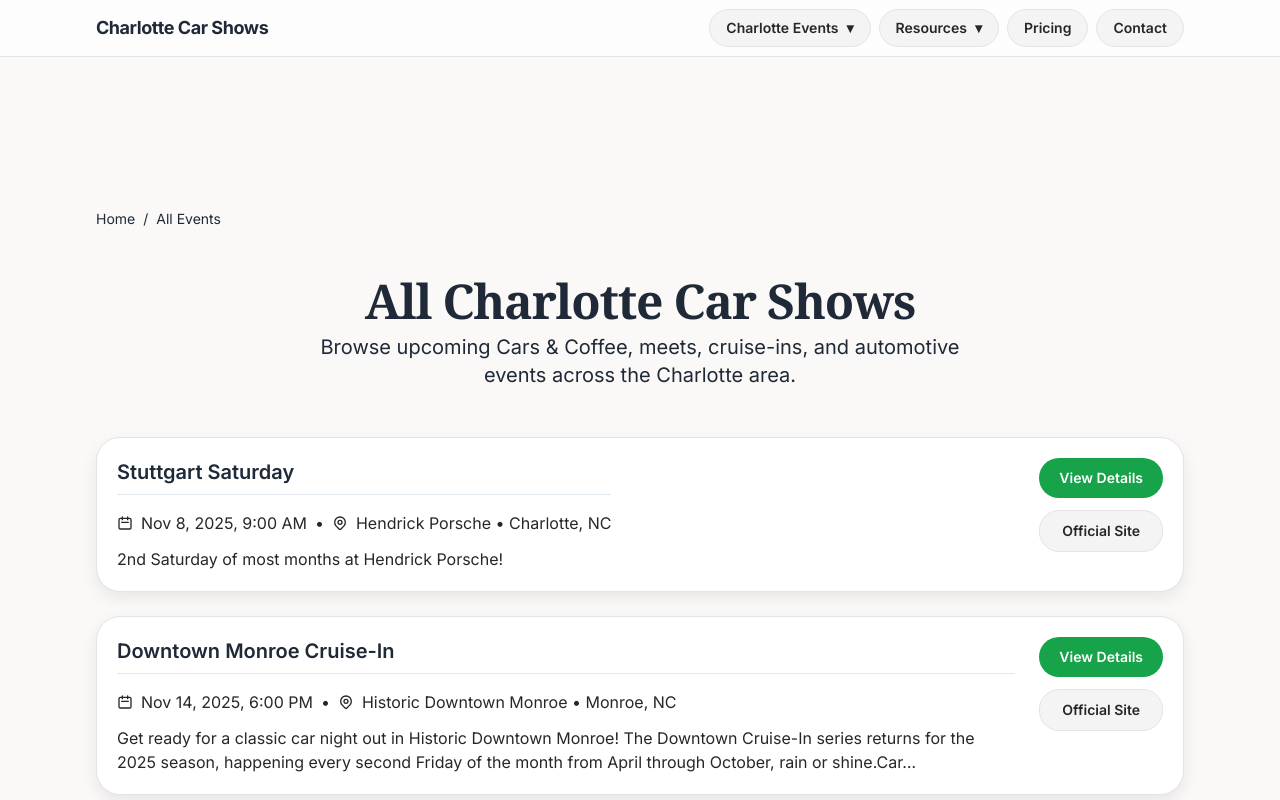
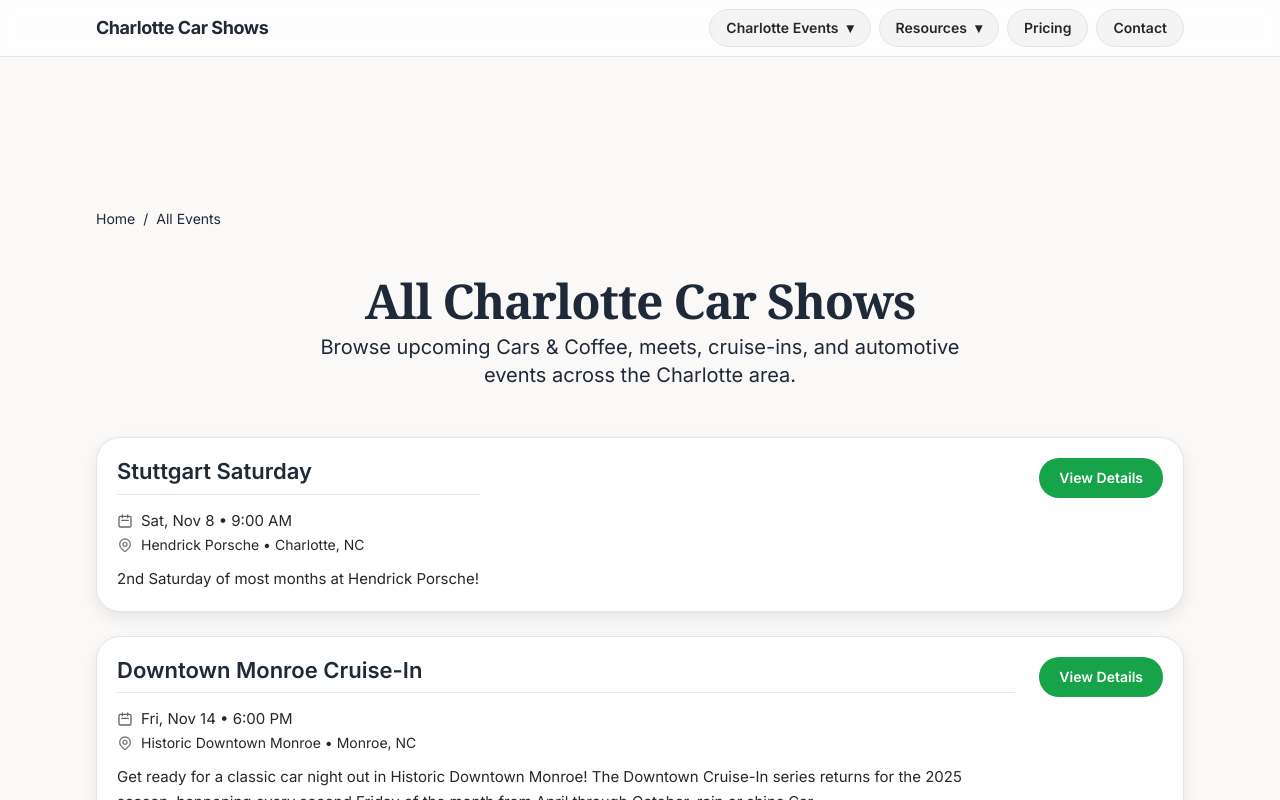
Before and after one commit to kevinscooke/ccs26, a Next.js app: page /events/page/2/ in a window 1280 px wide. Shown: the top 800 px of the page. Built offline with nearby package versions, Linux system fonts and the light colour scheme.

Commit message:
eventlistcard update.

```diff
--- a/app/events/page.tsx
+++ b/app/events/page.tsx
@@ -5,7 +5,7 @@ import type { Metadata } from "next";
 import { loadEvents } from "@/lib/data";
 import { toEtDate, nowInET, formatDateET, formatTimeET } from "@/lib/et";
 import Container from '@/components/Container';
-import EventCard from "@/components/EventCard";
+import EventListCard from "@/components/event/EventListCard";
 import WeeklyControls from "@/components/WeeklyControls.client";
 import Breadcrumbs from "@/components/Breadcrumbs";
 import weeklyStyles from "@/components/Weekly.module.css";
@@ -135,7 +135,7 @@ export default async function EventsAllPage() {
                       <div className="h-px flex-1 bg-[var(--fg)]/10" />
                     </div>
                   )}
-                  <EventCard event={e} />
+                  <EventListCard e={e} />
                 </React.Fragment>
               );
             })}
--- a/app/events/page/[page]/page.tsx
+++ b/app/events/page/[page]/page.tsx
@@ -2,6 +2,7 @@ import React from "react";
 import Link from "next/link";
 // GoogleAd removed
 import eventsData from "../../../data/events.json";
+import EventListCard from "@/components/event/EventListCard";
 
 const PAGE_SIZE = 15;
 
@@ -53,57 +54,7 @@ export default function EventsPage({ params }: { params: { page: string } }) {
       </header>
       <div className="space-y-6">
         {paginatedEvents.map((e: EventType) => (
-          <article key={e.id} className="ccs-card group transition-all hover:shadow-lg hover:scale-[1.01]">
-            <div className="flex flex-col md:flex-row md:items-start md:justify-between gap-4 md:gap-6">
-              <div className="min-w-0 space-y-3">
-                <div>
-                  <div className="flex items-start gap-3 flex-wrap">
-                    <h2 className="text-xl font-semibold text-[var(--fg)]">
-                      <Link href={`/events/${e.slug}`} className="hover:text-green-600 transition-colors">
-                        {e.title}
-                      </Link>
-                    </h2>
-                    {e.isFeatured && (
-                      <span className="ccs-badge">Featured</span>
-                    )}
-                  </div>
-                  <div className="mt-2 border-t border-[var(--fg)]/10" />
-                  <p className="mt-2 pt-2 text-base text-[var(--fg)]/60 flex flex-col md:flex-row md:items-center gap-1 md:gap-2">
-                    <span className="inline-flex items-center gap-2">
-                      <svg className="w-4 h-4" aria-hidden="true" fill="none" viewBox="0 0 24 24" stroke="currentColor">
-                        <path strokeLinecap="round" strokeLinejoin="round" strokeWidth={2}
-                              d="M8 7V3m8 4V3m-9 8h10M5 21h14a2 2 0 002-2V7a2 2 0 00-2-2H5a2 2 0 00-2 2v12a2 2 0 002 2z" />
-                      </svg>
-                      <span className="whitespace-nowrap">{new Intl.DateTimeFormat("en-US", { dateStyle: "medium", timeStyle: "short", timeZone: "America/New_York" }).format(new Date(e.startAt))}</span>
-                    </span>
-                    {e.venue && (
-                      <span className="inline-flex items-center gap-2">
-                        <span className="hidden md:inline text-[var(--fg)]/40">•</span>
-                        <svg className="w-4 h-4" aria-hidden="true" fill="none" viewBox="0 0 24 24" stroke="currentColor">
-                          <path strokeLinecap="round" strokeLinejoin="round" strokeWidth={2}
-                                d="M17.657 16.657L13.414 20.9a1.998 1.998 0 01-2.827 0l-4.244-4.243a8 8 0 1111.314 0z" />
-                          <path strokeLinecap="round" strokeLinejoin="round" strokeWidth={2}
-                                d="M15 11a3 3 0 11-6 0 3 3 0 016 0z" />
-                        </svg>
-                        <span>{e.venue.name} • {[e.venue.city, e.venue.state].filter(Boolean).join(", ")}</span>
-                      </span>
-                    )}
-                  </p>
-                </div>
-                {e.description && (
-                  <p className="text-sm md:text-base text-[var(--fg)]/70 leading-relaxed">
-                    {e.description.length > 220 ? e.description.slice(0, 220).replace(/\s+\S*$/, "") + "…" : e.description}
-                  </p>
-                )}
-              </div>
-              <div className="shrink-0 flex flex-col gap-3 mt-4 md:mt-0 w-full md:w-auto">
-                <Link className="ccs-btn-primary px-5 py-2.5 group-hover:scale-105 transition-transform w-full md:w-auto" href={`/events/${e.slug}`}>View Details</Link>
-                {e.url && (
-                  <a className="ccs-btn px-5 py-2.5 w-full md:w-auto" href={e.url} target="_blank" rel="noreferrer">Official Site</a>
-                )}
-              </div>
-            </div>
-          </article>
+          <EventListCard key={e.id} e={e} />
         ))}
       </div>
       {/* Pagination Controls */}
--- a/app/events/past/page.tsx
+++ b/app/events/past/page.tsx
@@ -3,6 +3,7 @@
 import Link from "next/link";
 import { useMemo, useEffect, useState } from "react";
 import EventCard from "@/components/EventCard";
+import EventListCard from "@/components/event/EventListCard";
 import eventsData from "@/app/data/events.json";
 
 const PAGE_SIZE = 15;
@@ -73,12 +74,14 @@ export default function PastEventsPage() {
         </div>
       </div>
 
-      <header className="text-center mb-12">
-        <h1 className="text-4xl md:text-5xl font-bold tracking-tight text-[var(--fg)]" style={{ fontFamily: "'Source Serif Pro', Georgia, serif" }}>
+      <header className="space-y-2 text-left">
+        <h1
+          className="text-balance font-serif text-3xl lg:text-4xl font-bold tracking-tight text-[var(--fg)]"
+        >
           Past Charlotte Car Shows
         </h1>
-        <p className="text-xl text-[var(--fg)]/70 max-w-2xl mx-auto mt-4">
-          Browse previously listed events.
+        <p className="max-w-3xl text-[13.5px] md:text-[15px] text-[var(--fg)]/70">
+          Recently ended Cars &amp; Coffee, meets, cruise-ins, and automotive events across the Charlotte area.
         </p>
       </header>
 
--- /dev/null
+++ b/components/event/EventListCard.tsx
@@ -0,0 +1,108 @@
+import React from "react";
+import Link from "next/link";
+import { toEtDate } from "@/lib/et";
+
+type EventLike = {
+  id?: string | number;
+  slug: string;
+  title: string;
+  startAt: string | number | Date;
+  endAt?: string | number | Date | null;
+  isFeatured?: boolean;
+  description?: string | null;
+  url?: string | null;
+  venue?: { name?: string; city?: string; state?: string } | null;
+};
+
+function isValidHttp(u: any): u is string {
+  return typeof u === "string" && /^\s*https?:\/\//i.test(u.trim());
+}
+
+const dateFmt = new Intl.DateTimeFormat("en-US", {
+  weekday: "short",
+  month: "short",
+  day: "numeric",
+  timeZone: "America/New_York",
+});
+
+const timeFmt = new Intl.DateTimeFormat("en-US", {
+  hour: "numeric",
+  minute: "2-digit",
+  timeZone: "America/New_York",
+});
+
+export default function EventListCard({ e }: { e: EventLike }) {
+  const desc = (e.description || "").toString().trim();
+  const descShort = desc.length > 220 ? desc.slice(0, 220).replace(/\s+\S*$/, "") + "…" : desc;
+
+  const dt = toEtDate(e.startAt) ?? new Date(e.startAt as any);
+  const dateLabel = dateFmt.format(dt);
+  const timeLabel = timeFmt.format(dt);
+
+  const officialUrl = isValidHttp(e.url) ? e.url!.trim() : null;
+
+  const hasVenue = Boolean(e.venue?.name || e.venue?.city || e.venue?.state);
+  const cityState = [e.venue?.city, e.venue?.state].filter(Boolean).join(", ");
+  const venueText = [e.venue?.name, cityState].filter(Boolean).join(" • ");
+
+  return (
+    <article className="ccs-card group transition-all hover:shadow-lg hover:scale-[1.01]">
+      <div className="flex flex-col md:flex-row md:items-start md:justify-between gap-4 md:gap-6">
+        <div className="min-w-0 space-y-3">
+          <div>
+            <div className="flex items-start gap-3 flex-wrap">
+              <h2 className="text-[20px] md:text-[22px] font-semibold leading-tight text-[var(--fg)]">
+                <Link href={`/events/${e.slug}`} className="hover:text-green-600 transition-colors">
+                  {e.title}
+                </Link>
+              </h2>
+              {e.isFeatured && <span className="ccs-badge">Featured</span>}
+            </div>
+
+            <div className="mt-2 border-t border-[var(--fg)]/10" />
+
+            {/* Meta: date/time first row, location second row */}
+            <div className="mt-2 pt-2 space-y-1">
+              <div className="flex items-center gap-2 text-sm md:text-[15px] text-[var(--fg)]/70">
+                <svg className="w-4 h-4 opacity-70" aria-hidden="true" fill="none" viewBox="0 0 24 24" stroke="currentColor">
+                  <path strokeLinecap="round" strokeLinejoin="round" strokeWidth={2}
+                        d="M8 7V3m8 4V3m-9 8h10M5 21h14a2 2 0 002-2V7a2 2 0 00-2-2H5a2 2 0 00-2 2v12a2 2 0 002 2z" />
+                </svg>
+                <span className="whitespace-nowrap">{dateLabel} • {timeLabel}</span>
+              </div>
+
+              {hasVenue && (
+                <div className="flex items-center gap-2 text-sm md:text-[14px] text-[var(--fg)]/55">
+                  <svg className="w-4 h-4 opacity-60" aria-hidden="true" fill="none" viewBox="0 0 24 24" stroke="currentColor">
+                    <path strokeLinecap="round" strokeLinejoin="round" strokeWidth={2}
+                          d="M17.657 16.657L13.414 20.9a1.998 1.998 0 01-2.827 0l-4.244-4.243a8 8 0 1111.314 0z" />
+                    <path strokeLinecap="round" strokeLinejoin="round" strokeWidth={2}
+                          d="M15 11a3 3 0 11-6 0 3 3 0 016 0z" />
+                  </svg>
+                  <span className="truncate">{venueText}</span>
+                </div>
+              )}
+            </div>
+          </div>
+
+          {desc && (
+            <p className="text-[13.5px] md:text-[15px] text-[var(--fg)]/70 leading-relaxed">
+              {descShort}
+            </p>
+          )}
+        </div>
+
+        <div className="shrink-0 flex flex-col gap-3 mt-4 md:mt-0 w-full md:w-auto">
+          <Link className="ccs-btn-primary px-5 py-2.5 group-hover:scale-105 transition-transform w-full md:w-auto" href={`/events/${e.slug}`}>
+            View Details
+          </Link>
+          {officialUrl && (
+            <a className="ccs-btn px-5 py-2.5 w-full md:w-auto" href={officialUrl} target="_blank" rel="noreferrer">
+              Official Site
+            </a>
+          )}
+        </div>
+      </div>
+    </article>
+  );
+}
```
